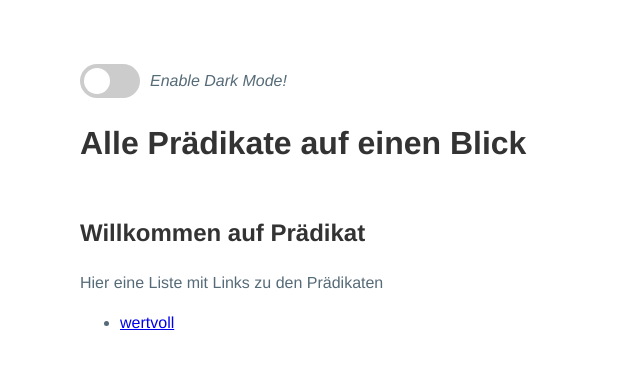
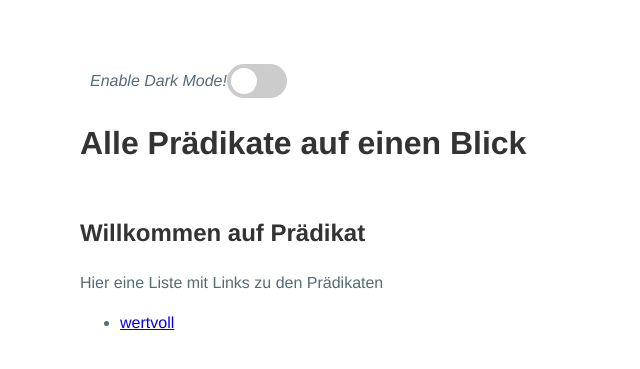
Before and after one commit to Lodifice/praedikat, a Jekyll site: the page built from README.md, in a window 1280 px wide. Shown: the top 369 px of the page, without its empty margins (0-640 px from the left). Built offline with Jekyll 4.4.1, drawn with Linux system fonts in a browser that asks for light colours; our own code applies the rules of GitHub Pages for plain Markdown files.

Commit message:
Restructure header include with theme switcher

```diff
--- a/_includes/header.html
+++ b/_includes/header.html
@@ -1,9 +1,9 @@
 <header>
-  <div class="theme-switch-wrapper">
+  <nav class="theme-switch-wrapper">
+    <em>Enable Dark Mode!</em>
     <label class="theme-switch" for="checkbox">
       <input type="checkbox" id="checkbox" />
       <div class="round slider"></div>
     </label>
-    <em>Enable Dark Mode!</em>
-  </div>
+  </nav>
 </header>
```
